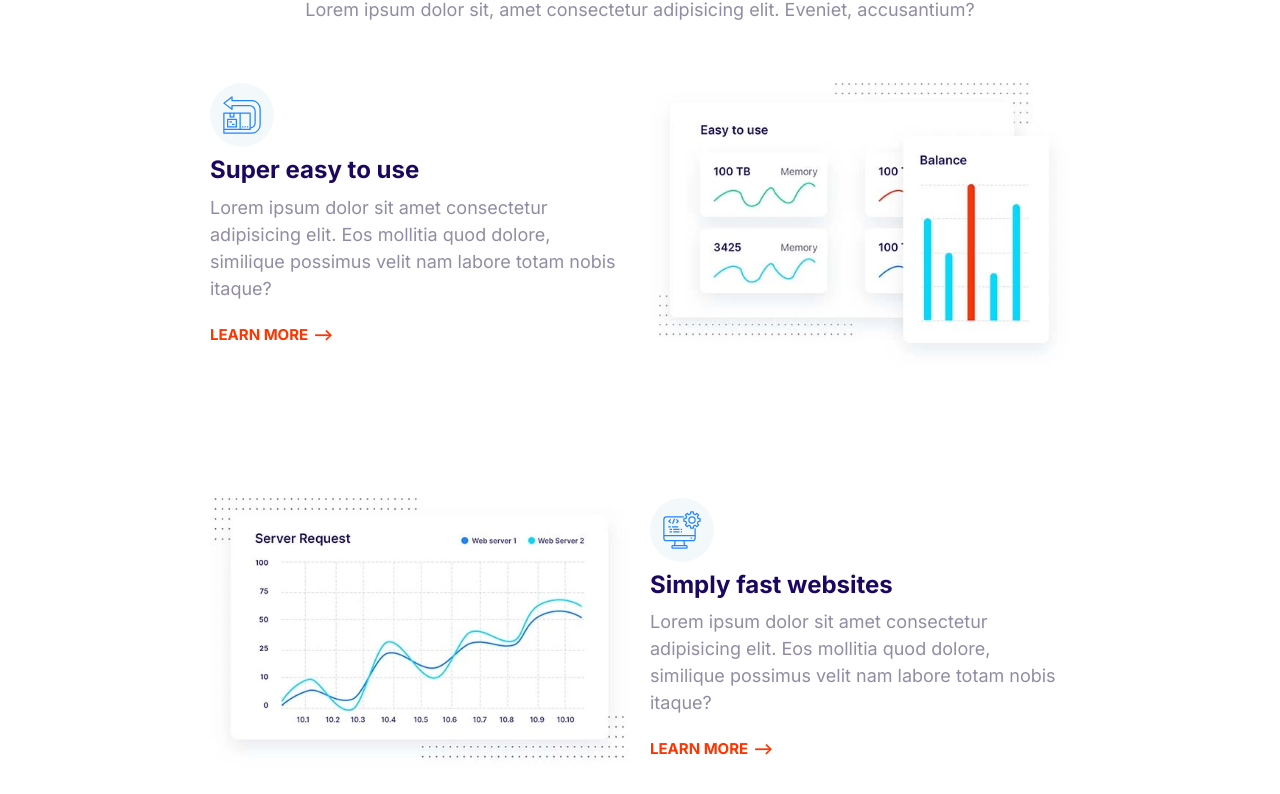
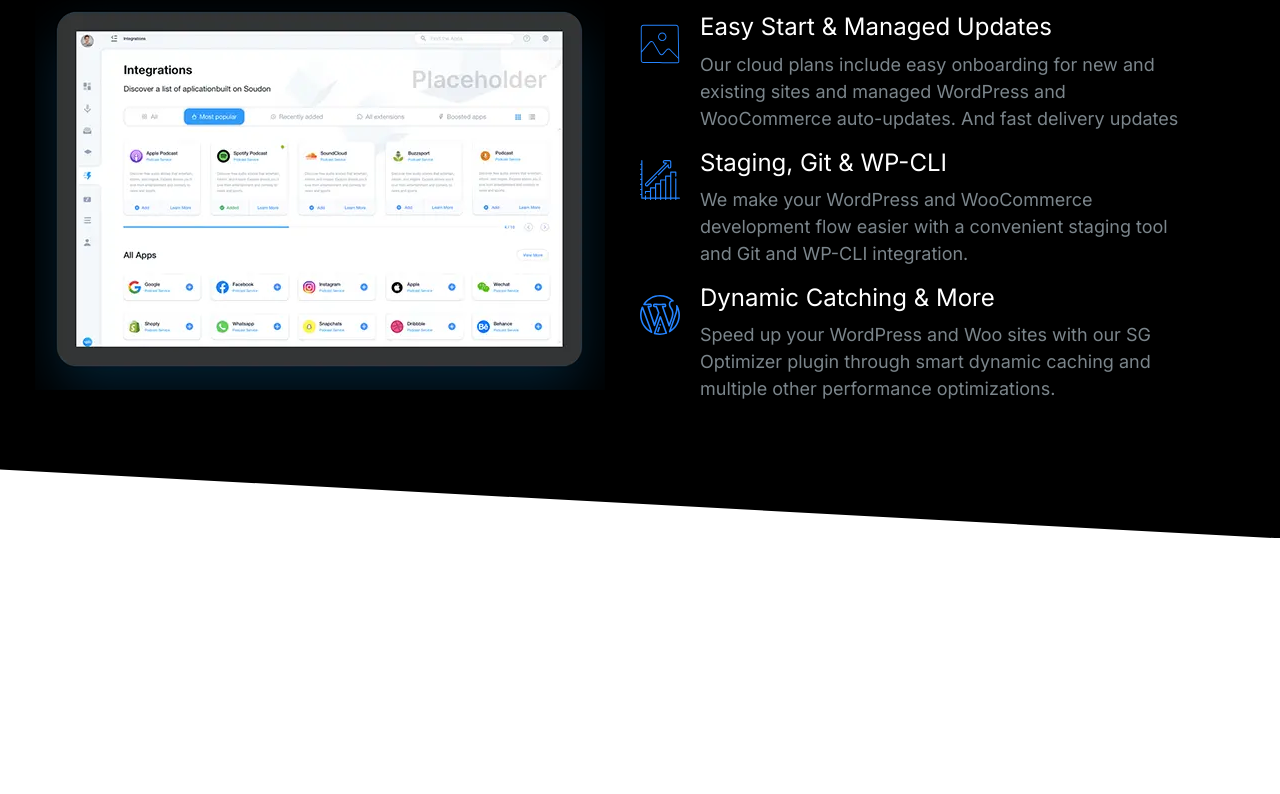
Before and after one commit to Abottt/moshify-original, a plain HTML site: page html/index.html in a window 1280 px wide. Shown: the part 151-945 px from the top of the page. After the commit the page ends 800 px from the top, so only its background shows below. Drawn offline with Linux system fonts and the light colour scheme.

Commit message:
buildont the block-showcase component

```diff
--- a/css/style.css
+++ b/css/style.css
@@ -29,6 +29,11 @@ html {
 }
 
 /* typography (font and size)*/
+::selection {
+    background: var(--color-primary);
+    color: #fff;
+  }
+
 body {
     font-family: Inter, Arial, Helvetica, sans-serif;
     color: var(--color-body);
@@ -52,6 +57,7 @@ h2 {
 
 h3 {
     font-size: 3rem;
+    font-weight: 500;
 }
 
 p {
@@ -88,13 +94,13 @@ a {
     font-weight: bold;
 }
 
-.link-arrow::after{
+.link-arrow::after {
     content: "-->";
     margin-left: 5px;
     transition: margin 0.15s;
 }
 
-.link-arrow:hover::after{
+.link-arrow:hover::after {
     margin-left: 10px;
 }
 
@@ -182,7 +188,6 @@ in result:
     list-style: none;
     padding-left: 0;
     /* browser add padding by default */
-    color: var(--color-headings);
 }
 
 .list--inline .list__item{
@@ -235,7 +240,7 @@ use svg sprite generator and download the sprite then copy to the markup
 }
 
 .icon--white {
-    fill: white;
+    fill: #fff;
 }
 
 /* remembert this properties to set icon to the center
@@ -411,7 +416,7 @@ make div.card>header.card__header>div.card__body
 }
 
   /* Plans */
-.plam {
+.plan {
     transition: transform .2s ease-in-out;
 }
 
@@ -720,13 +725,20 @@ make div.card>header.card__header>div.card__body
     color: #7b858b;
   }
 
-  .block--dark .block__heading {
+  /* .block--dark .block__heading {
     color: #fff;
-  }
+  } */
+
+
+.block--dark h1,
+.block--dark h2,
+.block--dark h3 {
+  color: #fff;
+}
 
   .block--skewed-right {
     padding-bottom: calc(var(--padding-vertical) + 4rem);
-    clip-path: polygon(0% 0%, 100% 0%, 100% 100%, 0% 80%);
+    clip-path: polygon(0% 0%, 100% 0%, 100% 100%, 0% 90%);
   }
 
   .block--skewed-left {
@@ -899,3 +911,26 @@ make div.card>header.card__header>div.card__body
         order: 2;
     }
 }
+
+/* Showcase Block */
+
+.block-showcase__image > img {
+    width: 100%;
+}
+
+
+@media screen and (min-width:768px) {
+    .block-showcase .grid {
+        grid-template-columns: 50% 50%;
+    }
+
+    .block-showcase__image {
+        justify-self: end;
+        margin: 0 3.5rem;
+    }
+
+    .block-showcase__image > img {
+        width: auto;
+        max-width: 700px;
+    }
+}
--- a/html/index.html
+++ b/html/index.html
@@ -20,122 +20,75 @@
     <link rel="stylesheet" href="/css/style.css" />
   </head>
   <body>
-    <section class="block container">
+    <section class="block block--dark block--skewed-right block-showcase">
       <header class="block__header">
-        <h2>Hos on the Cloud to Keep Growing</h2>
-        <p>
-          Lorem ipsum dolor sit, amet consectetur adipisicing elit. Eveniet,
-          accusantium?
-        </p>
+        <h2>User-friendly Control Panel</h2>
       </header>
-      <article class="grid grid--1x2 feature">
-        <div class="feature__content">
-          <span class="icon-container">
-            <svg class="icon icon--primary">
-              <use xlink:href="/images/sprite.svg#easy"></use>
-            </svg>
-          </span>
-          <h3 class="feature__heading">Super easy to use</h3>
-          <p>
-            Lorem ipsum dolor sit amet consectetur adipisicing elit. Eos
-            mollitia quod dolore, similique possimus velit nam labore totam
-            nobis itaque?
-          </p>
-          <a href="#" class="link-arrow">Learn More</a>
-        </div>
-        <picture>
+      <div class="container grid grid--1x2">
+        <picture class="block-showcase__image">
           <source
             type="image/webp"
-            srcset="/images/easy.webp 1x, /images/easy@2x.webp 2x"
+            srcset="/images/ipad.webp 1x, /images/ipad@2x.webp 2x"
           />
           <source
-            type="image/jpg"
-            srcset="/images/easy.jpg 1x, /images/easy@2x.jpg 2x"
+            type="image/png"
+            srcset="/images/ipad.png 1x, /images/ipad@2x.png 2x"
           />
-          <img class="feature__image" src="/images/easy@2x.jpg" alt="" />
+          <img src="/images/ipad.png" alt="" />
         </picture>
-      </article>
-      <article class="grid grid--1x2 feature">
-        <div class="feature__content">
-          <span class="icon-container">
+        <ul class="list">
+          <li>
+            <div class="media">
+              <div class="media__image">
                 <svg class="icon icon--primary">
-              <use xlink:href="/images/sprite.svg#computer"></use>
+                  <use xlink:href="/images/sprite.svg#snap"></use>
                 </svg>
-          </span>
-          <h3 class="feature__heading">Simply fast websites</h3>
+              </div>
+              <div class="media__body">
+                <h3 class="media__title">Easy Start & Managed Updates</h3>
                 <p>
-            Lorem ipsum dolor sit amet consectetur adipisicing elit. Eos
-            mollitia quod dolore, similique possimus velit nam labore totam
-            nobis itaque?
+                  Our cloud plans include easy onboarding for new and existing
+                  sites and managed WordPress and WooCommerce auto-updates. And
+                  fast delivery updates
                 </p>
-          <a href="#" class="link-arrow">Learn More</a>
               </div>
-        <picture>
-          <source
-            type="image/webp"
-            srcset="/images/fast.webp 1x, /images/fast@2x.webp 2x"
-          />
-          <source
-            type="image/jpg"
-            srcset="/images/fast.jpg 1x, /images/fast@2x.jpg 2x"
-          />
-          <img class="feature__image" src="/images/fast@2x.jpg" alt="" />
-        </picture>
-      </article>
-      <article class="grid grid--1x2 feature">
-        <div class="feature__content">
-          <span class="icon-container">
+            </div>
+          </li>
+          <li>
+            <div class="media">
+              <div class="media__image">
                 <svg class="icon icon--primary">
-              <use xlink:href="/images/sprite.svg#settings"></use>
+                  <use xlink:href="/images/sprite.svg#growth"></use>
                 </svg>
-          </span>
-          <h3 class="feature__heading">Wordpress made easy</h3>
+              </div>
+              <div class="media__body">
+                <h3 class="media__title">Staging, Git & WP-CLI</h3>
                 <p>
-            Lorem ipsum dolor sit amet consectetur adipisicing elit. Eos
-            mollitia quod dolore, similique possimus velit nam labore totam
-            nobis itaque?
+                  We make your WordPress and WooCommerce development flow easier
+                  with a convenient staging tool and Git and WP-CLI integration.
                 </p>
-          <a href="#" class="link-arrow">Learn More</a>
               </div>
-        <picture>
-          <source
-            type="image/webp"
-            srcset="/images/Wordpress.webp 1x, /images/Wordpress@2x.webp 2x"
-          />
-          <source
-            type="image/jpg"
-            srcset="/images/Wordpress.jpg 1x, /images/Wordpress@2x.jpg 2x"
-          />
-          <img class="feature__image" src="/images/Wordpress@2x.jpg" alt="" />
-        </picture>
-      </article>
-      <article class="grid grid--1x2 feature">
-        <div class="feature__content">
-          <span class="icon-container">
+            </div>
+          </li>
+          <li>
+            <div class="media">
+              <div class="media__image">
                 <svg class="icon icon--primary">
-              <use xlink:href="/images/sprite.svg#easy"></use>
+                  <use xlink:href="/images/sprite.svg#wordpress"></use>
                 </svg>
-          </span>
-          <h3 class="feature__heading">24/7 Expert Support</h3>
+              </div>
+              <div class="media__body">
+                <h3 class="media__title">Dynamic Catching & More</h3>
                 <p>
-            Lorem ipsum dolor sit amet consectetur adipisicing elit. Eos
-            mollitia quod dolore, similique possimus velit nam labore totam
-            nobis itaque?
+                  Speed up your WordPress and Woo sites with our SG Optimizer
+                  plugin through smart dynamic caching and multiple other
+                  performance optimizations.
                 </p>
-          <a href="#" class="link-arrow">Learn More</a>
               </div>
-        <picture>
-          <source
-            type="image/webp"
-            srcset="/images/support.webp 1x, /images/support@2x.webp 2x"
-          />
-          <source
-            type="image/jpg"
-            srcset="/images/support.jpg 1x, /images/support@2x.jpg 2x"
-          />
-          <img class="feature__image" src="/images/support@2x.jpg" alt="" />
-        </picture>
-      </article>
+            </div>
+          </li>
+        </ul>
+      </div>
     </section>
     <script src="/js/main.js"></script>
   </body>
```
Also changed, not shown: components/block-showcase.html (added, +70 -0 lines). Lines whose indentation alone changed are shown as unchanged.
